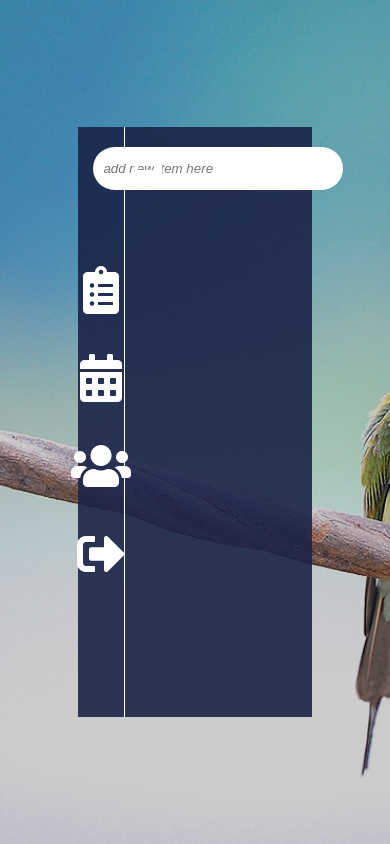
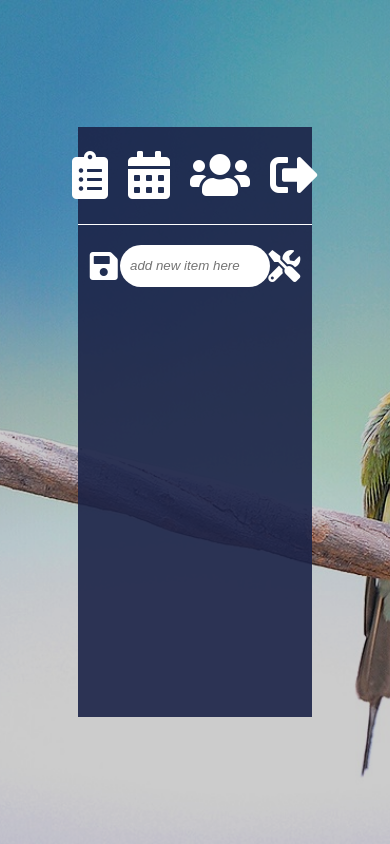
Before and after one commit to kristaps777/homework_final, a PHP site: page /todo.html in a window 390 px wide. Run offline with PHP 8.4, Linux system fonts and the light colour scheme; some libraries are stand-ins or nearby versions.

Commit message:
added media queries for the app

```diff
--- a/scripts/todo.js
+++ b/scripts/todo.js
@@ -141,3 +141,5 @@ function loadTodo() {
         deleteTodo();
     }
 };
+
+loadTodo();
--- a/styles/todo.css
+++ b/styles/todo.css
@@ -7,8 +7,15 @@
 }
 
 a {
-    color: black;
+    color: white;
+    display: block;
+    height: 100%;
+    width: 100%;
+    display: flex;
+    justify-content: center;
+    align-items: center;
 }
+
 
 body {
     height: 100%;
@@ -44,19 +51,20 @@ main {
     height: 70%;
     display: flex;
     position: relative;
+    flex-direction: column;
 }
 
 nav {
-    height: 100%;
-    width: 20%;
+    height: 20%;
+    width: 100%;
 }
 
 .navigation {
     display: flex;
-    flex-direction: column;
+    flex-direction: row;
     height: 100%;
     width: 100%;
-    border-right: 1px solid white;
+    border-bottom: 1px solid white;
     justify-content: center;
 }
 
@@ -64,7 +72,8 @@ nav {
     width: 100%;
     display: flex;
     justify-content: center;
-    padding: 20px 10px;
+    align-items: center;
+    padding: 10px;
     color: white;
 }
 
@@ -74,9 +83,13 @@ nav {
     cursor: pointer;
 }
 
+.navigation li:hover a {
+    color: rgba(27, 35, 71, 0.7);
+}
+
 section {
     height: 100%;
-    width: 80%;
+    width: 100%;
     color: white;
     display: flex;
     justify-content: flex-start;
@@ -86,7 +99,7 @@ section {
 
 input[type = 'text']{
     height: 50px;
-    width: 250px;
+    width: 150px;
     border: none;
     padding-left: 10px;
     margin: 20px 0;
@@ -131,8 +144,16 @@ input::placeholder {
     cursor: pointer;
 }
 
+.clicked:active {
+    transform: scale(.8);
+}
+
+.clicked:active span {
+    transform: scale(.8);
+}
+
 .todo_list {
-    width: 90%;
+    width: 100%;
     height: 100%;
     overflow-y: auto;
 }
--- a/todo.html
+++ b/todo.html
@@ -26,9 +26,17 @@
         <link rel="stylesheet"
             href="styles/todo.css">
 
-        <!-- JS link -->
+        <!-- jQuery link -->
+        <script src="https://ajax.googleapis.com/ajax/libs/jquery/3.4.1/jquery.min.js"></script>
+
+        <!-- Vue JS link -->
+        <script src="https://cdn.jsdelivr.net/npm/vue"
+            defer></script>
+
+        <!-- JS links -->
         <script src="scripts/todo.js"
             defer></script>
+        <script src="scripts/datetime.js" defer></script>
 
         <title>To Do</title>
     </head>
@@ -45,9 +53,7 @@
                         <li onclick="switchTodo()"><i class="fas fa-clipboard-list fa-3x"></i></li>
                         <li onclick="switchCal()"><i class="fas fa-calendar-alt fa-3x"></i></li>
                         <li onclick="switchPpl()"><i class="fas fa-users fa-3x"></i></li>
-                        <a href="index.html">
-                            <li><i class="fas fa-sign-out-alt fa-3x"></i></li>
-                        </a>
+                        <li><a href="index.html"><i class="fas fa-sign-out-alt fa-3x"></i></a></li>
                     </ul>
 
                 </nav>
@@ -57,8 +63,8 @@
                     <input type="text"
                         placeholder="add new item here" maxlength="30">
 
-                        <span id="settings_button" class="settings_button" onclick="settingsButton()"><i class="fas fa-tools fa-2x"></i></span>
-                        <span id="save_button" class="save_button"><i class="fas fa-save fa-2x"></i></span>
+                        <span id="settings_button" class="settings_button clicked" onclick="settingsButton()"><i class="fas fa-tools fa-2x"></i></span>
+                        <span id="save_button" class="save_button clicked"><i class="fas fa-save fa-2x"></i></span>
 
                     <ul id="todo_list"
                         class="todo_list">
@@ -72,21 +78,25 @@
 
                 <section id="calendar"
                     class="inactive">
-                    <p>calendar coming soon...</p>
+
+                   <div id="date">
+                        {{ message }}
+                   </div>
+
                 </section>
 
                 <section id="people"
                     class="inactive">
-                    <p>people coming soon...</p>
+                    <p>coming soon...</p>
                 </section>
 
                 <section id="settings_area" class="settings_inactive">
 
                     <ul class="settings_items">
-                        <li onclick="deleteAll()"><span><i class="fas fa-ban fa-2x"></i></span>delete all</li>
-                        <li onclick="deleteMarked()"><span><i class="fas fa-backspace fa-2x"></i></span>delete marked</li>
-                        <li onclick="hideMarked()"><span><i class="fas fa-eye fa-2x"></i></span>hide marked</li>
-                        <li onclick="showAll()"><span><i class="far fa-eye fa-2x"></i></span>show all</li>
+                        <li class="clicked" onclick="deleteAll()"><span><i class="fas fa-ban"></i></span>delete all</li>
+                        <li class="clicked" onclick="deleteMarked()"><span class="clicked"><i class="fas fa-backspace"></i></span>delete marked</li>
+                        <li class="clicked" onclick="hideMarked()"><span class="clicked"><i class="fas fa-eye"></i></span>hide marked</li>
+                        <li class="clicked" onclick="showAll()"><span class="clicked"><i class="far fa-eye"></i></span>show all</li>
                     </ul>
 
                 </section>
```
Also changed, not shown: other parts of styles/todo.css (+63 -2 lines), scripts/datetime.js (added, +45 -0 lines).
